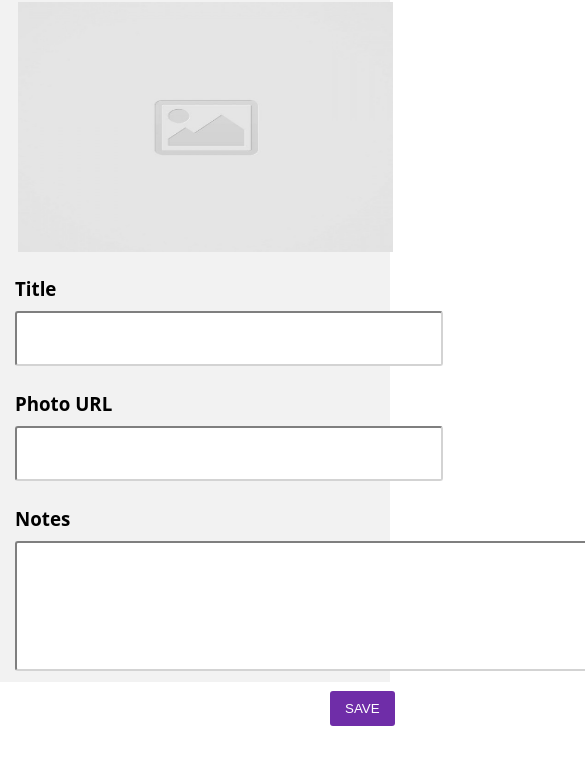
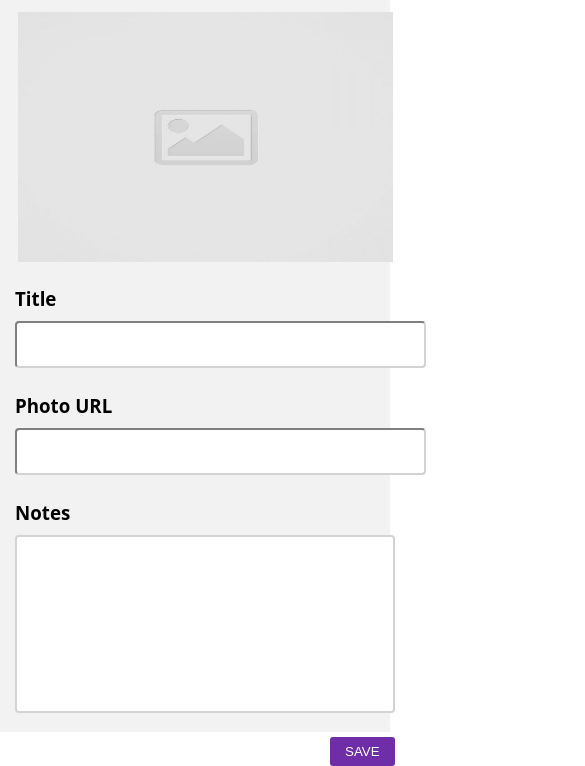
Before and after one commit to Johnny-Baltazar/code-journal, a website: page index.html in a window 390 px wide. Shown: the part 118-884 px from the top of the page, 585 px wide, since content can reach past the window. Before the commit the page ends 844 px from the top, so only its background shows below. Drawn offline with Linux system fonts and the light colour scheme.

Commit message:
Completed issue-1-create-an-entry. #1

```diff
--- a/css/styles.css
+++ b/css/styles.css
@@ -7,7 +7,7 @@
 .heading {
   background-color: #6f2da8;
   color: white;
-  height: 40px;
+  height: 50px;
   display: flex;
   align-items: center;
 }
@@ -26,7 +26,6 @@
 }
 
 h1 {
-  text-align: right;
   font-family: "Proza Libre", sans-serif;
 }
 
@@ -71,19 +70,17 @@ h1 {
   font-family: "Open Sans", sans-serif;
 }
 
-.input-border:focus {
+.text-border:focus {
   border: 3px;
   outline: solid #6f2da8;
 }
 
-.input-white {
-  border-radius: 3px;
+.input-area {
+  border-radius: 4px;
   border-width: 2px;
   border-color: lightgray;
-  padding-right: 100px;
-  padding-bottom: 8px;
-  padding-top: 8px;
-  font-size: medium;
+  padding: 6px;
+  font-size: large;
 }
 
 .notes-section {
@@ -93,14 +90,12 @@ h1 {
 }
 
 .notes-input {
-  padding-right: 470px;
-  padding-bottom: 100px;
-  background-color: white;
-  padding-top: 8px;
-  font-size: medium;
-  border-radius: 3px;
+  font-size: larger;
+  border-radius: 4px;
   border-width: 2px;
   border-color: lightgray;
+  padding: 6px;
+  resize: none;
 }
 
 .save-button {
@@ -108,18 +103,17 @@ h1 {
 }
 
 button {
-  padding: 10px 15px;
+  padding: 7px 15px;
   border-radius: 3px;
   background-color: #6f2da8;
   color: white;
   position: relative;
-  left: 275px;
+  left: 280px;
   border: none;
 }
 
 @media screen and (max-width: 500px) {
   .cj-header {
-    position: relative;
     left: 18px;
   }
 
@@ -144,29 +138,29 @@ button {
   }
 
   .notes-section {
-    width: 65%;
-    position: relative;
     left: 0;
   }
 
   .form-container {
     text-align: start;
+    height: 850px;
   }
 
   .h3-notes {
     position: revert;
     margin-left: 15px;
-    margin-bottom: 10px;
   }
 
-  .input-white {
-    padding-right: 215px;
-    padding-bottom: 25px;
+  .input-area {
+    padding-right: 50px;
+    padding-bottom: 8px;
+    padding-top: 8px;
+    font-size: larger;
   }
 
   .notes-input {
-    padding-bottom: 100px;
     margin-left: 15px;
+    width: 380px;
   }
 
   button {
--- a/index.html
+++ b/index.html
@@ -31,16 +31,16 @@
           <div class="title-photo">
             <h3 class="h3-title font-os">Title</h3>
             <label for="title"></label>
-            <input class="input-white input-border" name="title" type="text" required maxlength="50">
+            <input class="input-area text-border font-os" name="title" required type="text" size="29">
             <h3 class="font-os photo-url">Photo URL</h3>
             <label for="photo-url"></label>
-            <input class="input-white input-border url-input" name="url" type="url" required>
+            <input class="input-area text-border font-os url-input" name="url" required type="url" size="29">
           </div>
         </div>
         <div class="notes-section">
           <h3 class="h3-notes font-os">Notes</h3>
           <label for="notes"></label>
-          <input class="notes-input" name="notes" type="text" required>
+          <textarea class="notes-input font-os text-border" name="notes" cols="67" rows="6" required></textarea>
         </div>
         <div class="save-button">
           <button type="submit">SAVE</button>
```
